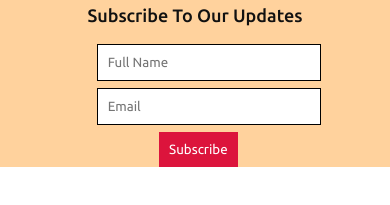
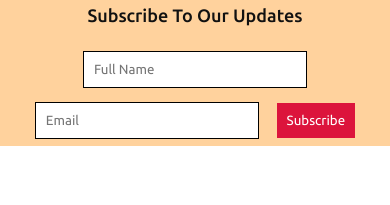
Before and after one commit to SHYAKA-Aime/my-brand, a plain HTML site: page blog.html in a window 390 px wide. Shown: the part 331-536 px from the top of the page. Drawn offline with nearby package versions, Linux system fonts and the light colour scheme; no server answers.

Commit message:
updated commenting functionality

```diff
--- a/styles.css
+++ b/styles.css
@@ -850,6 +850,8 @@ font-family: 'Ubuntu', sans-serif;
   width: 60px;
   height: 60px;
   border-radius: 50%;
+  position: relative;
+  top: 13px;
 }
 .added .cont .cmnt{
   display: flex;
@@ -1101,33 +1103,6 @@ footer{
   width: calc(80% - 30px);
 }
 
-.subscribe .subhead p{
-  color: #111;
-  font-size: large;
-  font-weight: 500;
-}
-.subscribe input{
-margin: 7px;
-padding: 10px;
-outline: none;
-border: 1px solid #000;
-font-family: 'Ubuntu', sans-serif;
-display: flex;
-position: relative;
-left: 23%;
-justify-content: center;
-align-items: center;
-
-}
-.subscribe input[type=submit]{
-  border: none;
-  outline: none;
-  background:crimson;
-  color: #fff;
-  cursor: pointer;
-  position: relative;
-  left:39%;
-}
 }
 @media only screen and (min-width: 600px) {
   .right img{
@@ -1226,6 +1201,8 @@ footer{
     display: grid;
     grid-template-columns:auto;
     }
+
+
   }
 
   @media screen and (max-width: 900px) {
@@ -1248,4 +1225,32 @@ footer{
   .wrapper .carousel {
     grid-auto-columns: 100%;
   }
+
+.subscribe .subhead p{
+  color: #111;
+  font-size: large;
+  font-weight: 500;
 }
+.subscribe{
+ text-align: center;
+}
+.subscribe input{
+margin: 7px;
+padding: 10px;
+outline: none;
+border: 1px solid #000;
+font-family: 'Ubuntu', sans-serif;
+display: flex;
+position: relative;
+display: inline-block;
+
+}
+.subscribe input[type=submit]{
+  border: none;
+  outline: none;
+  background:crimson;
+  color: #fff;
+  cursor: pointer;
+  position: relative;
+}
+}
```
